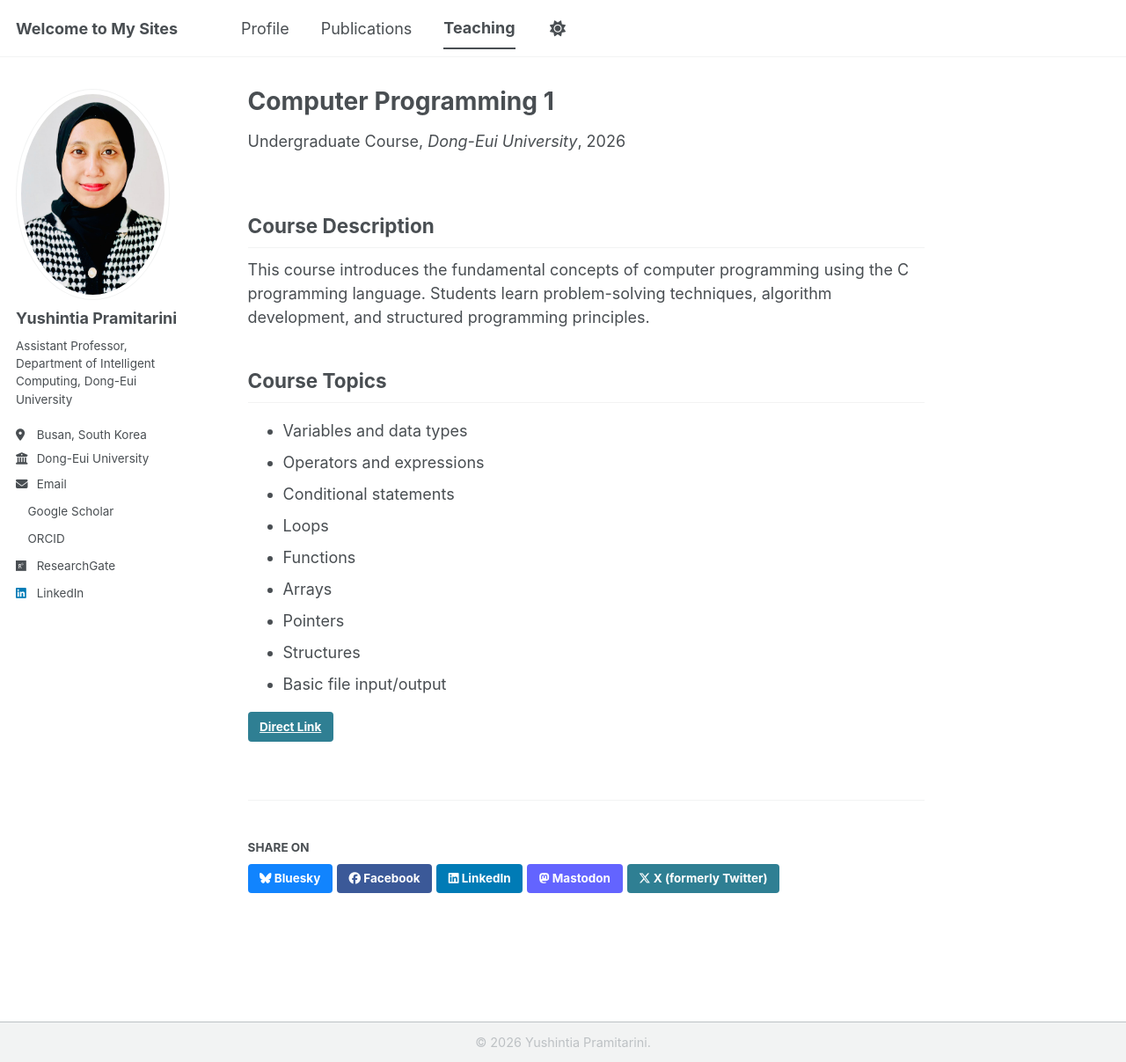
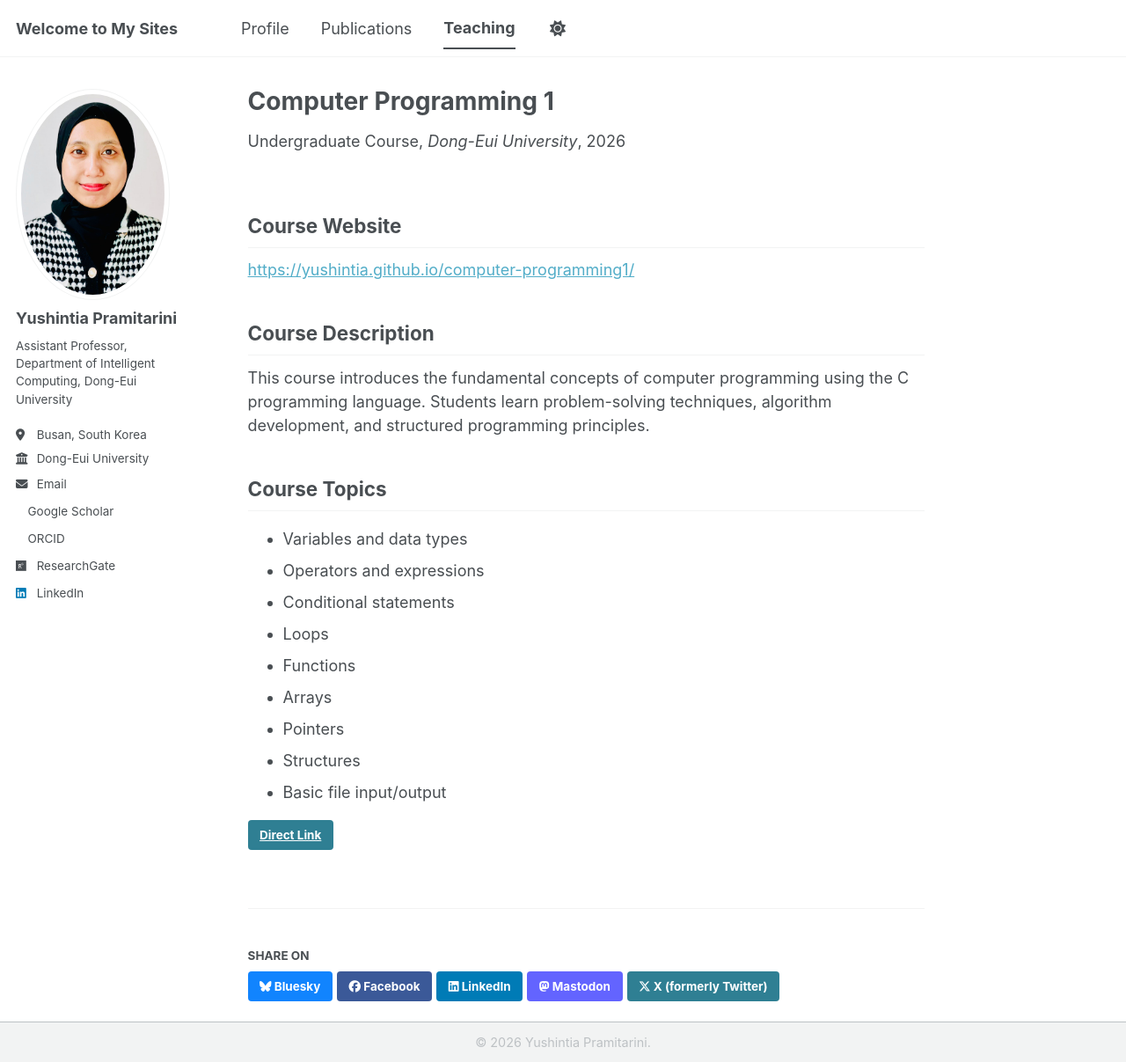
Before and after one commit to yushintia/yushintia.github.io, a Jekyll site: the page built from _teaching/computer-programming1.md, in a window 1280 px wide and 1207 px high. Shown: the whole window at 88% size. Built offline with Jekyll 4.4.1, drawn with Linux system fonts in a browser that asks for light colours; a style sheet for code colours, icons or effects is not loaded.

Commit message:
Add course website link to Computer Programming 1 detail page
Co-Authored-By: Claude Sonnet 4.6 <noreply@anthropic.com>

```diff
--- a/_teaching/computer-programming1.md
+++ b/_teaching/computer-programming1.md
@@ -8,6 +8,10 @@ venue: "Dong-Eui University"
 date: 2026-03-01
 location: "Busan, Republic of Korea"
 ---
+
+## Course Website
+
+[https://yushintia.github.io/computer-programming1/](https://yushintia.github.io/computer-programming1/)
 
 ## Course Description
 
```
